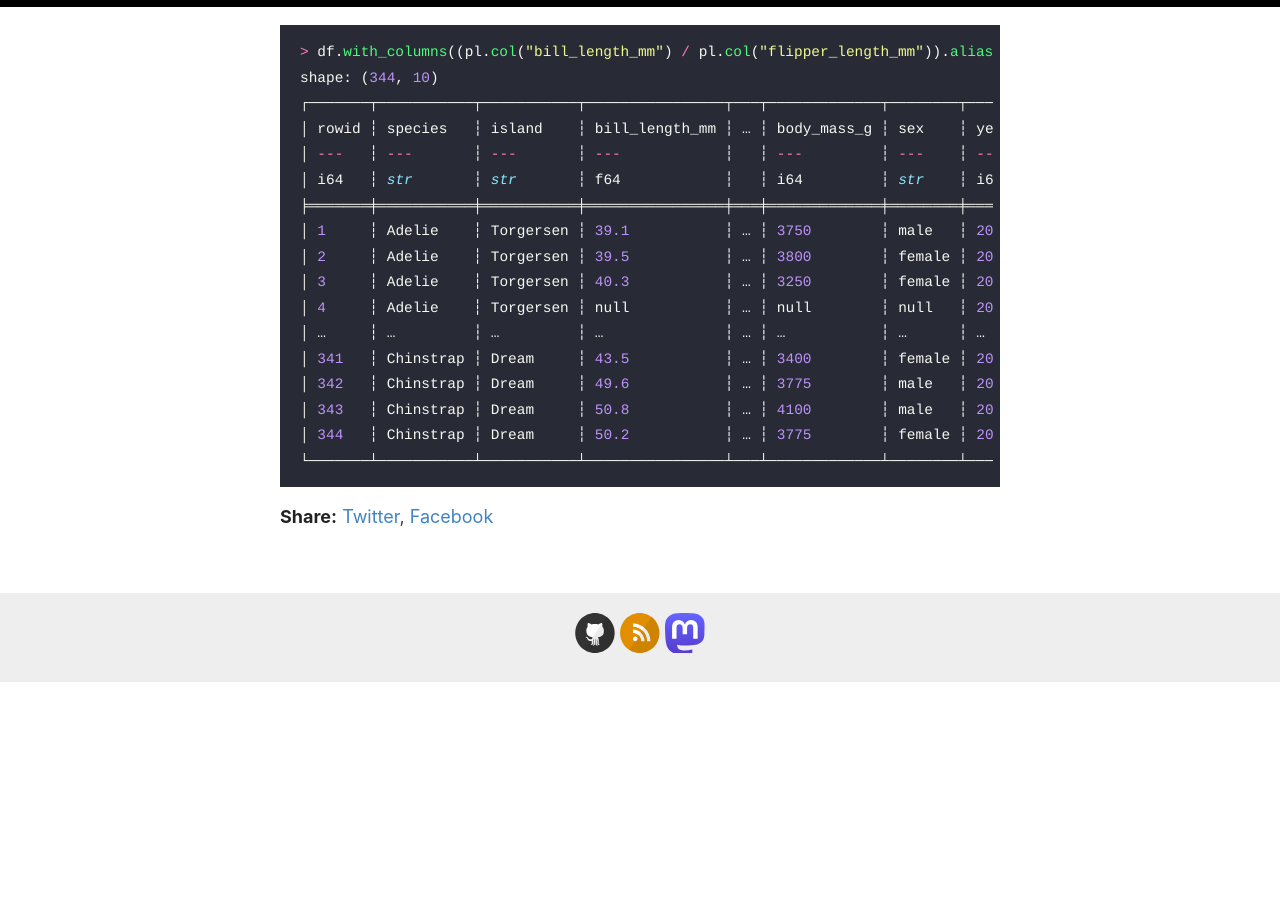
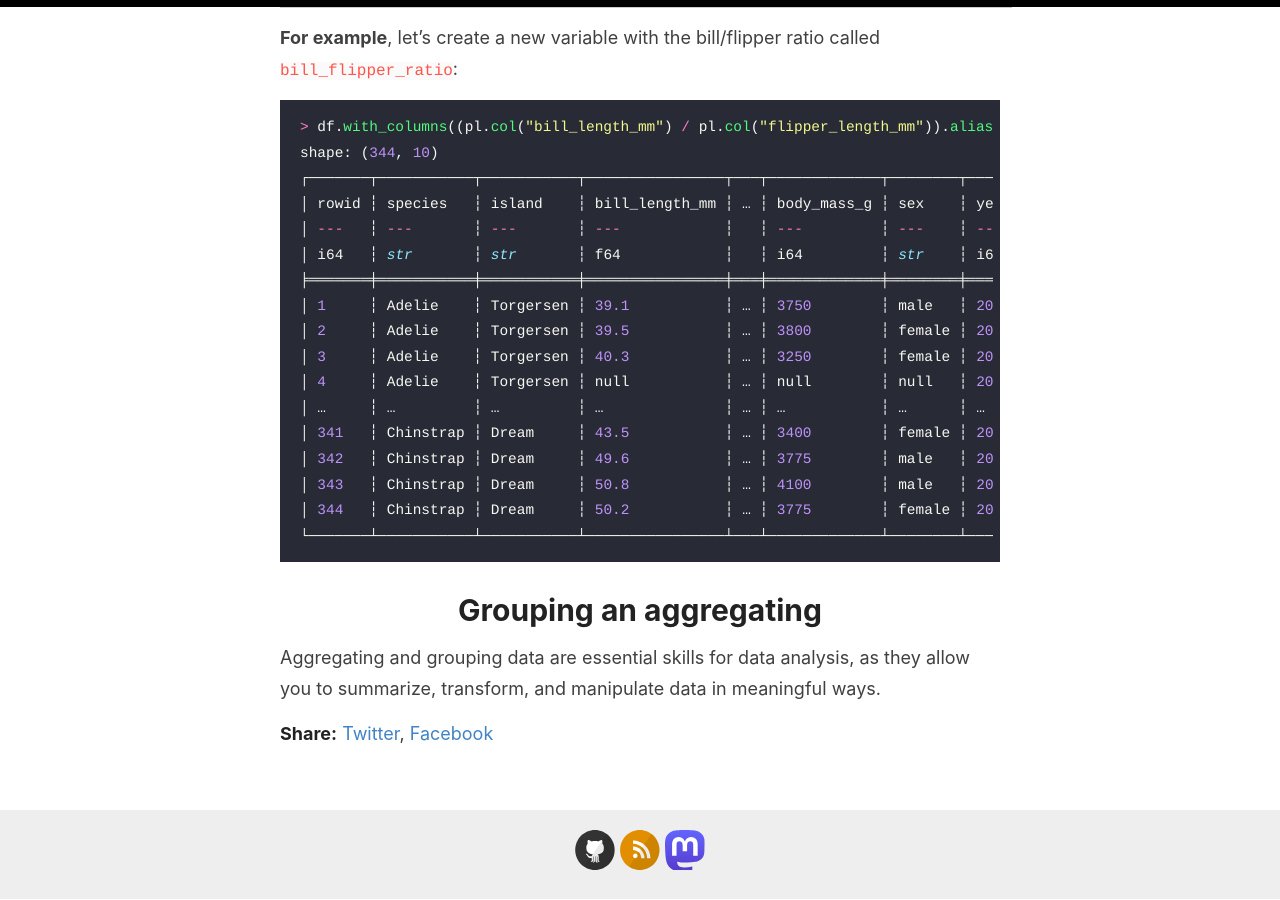
Before and after one commit to krz/krz.github.io, a Jekyll site: the page built from _posts/2024-01-08-Comparing-dplyr-with-polars.md, in a window 1280 px wide and 900 px high, scrolled down 4889 px. Built offline with Jekyll 4.4.1, drawn with Linux system fonts in a browser that asks for light colours; before the commit the page ends 5572 px from its top, so only the background shows below that; some of the changed text lies outside the part shown.

Commit message:
add agg section

````diff
--- a/_posts/2024-01-08-Comparing-dplyr-with-polars.md
+++ b/_posts/2024-01-08-Comparing-dplyr-with-polars.md
@@ -109,6 +110,7 @@ Like in dplyr, polars filter and select have many more capabilities:
 | filter range of values | `filter(df, between(x, lo, hi))` | `df.filter(pl.col("x").is_between(lo, hi))` |
 
 [1] requires `import polars.selectors as cs`
+Please note that you can also [cast()](https://docs.pola.rs/user-guide/expressions/casting/#numerics) columns from one type to another (e.g. Float to Int).
 
 **For example**, return all columns starting with "bill" for the penguin species "Gentoo":
 
@@ -163,3 +165,7 @@ shape: (344, 10)
 │ 344   ┆ Chinstrap ┆ Dream     ┆ 50.2           ┆ … ┆ 3775        ┆ female ┆ 2009 ┆ 0.253535           │
 └───────┴───────────┴───────────┴────────────────┴───┴─────────────┴────────┴──────┴────────────────────┘
 ```
+
+# Grouping an aggregating
+
+Aggregating and grouping data are essential skills for data analysis, as they allow you to summarize, transform, and manipulate data in meaningful ways.
````
Also changed, not shown: other parts of _posts/2024-01-08-Comparing-dplyr-with-polars.md (+1 -0 lines).
